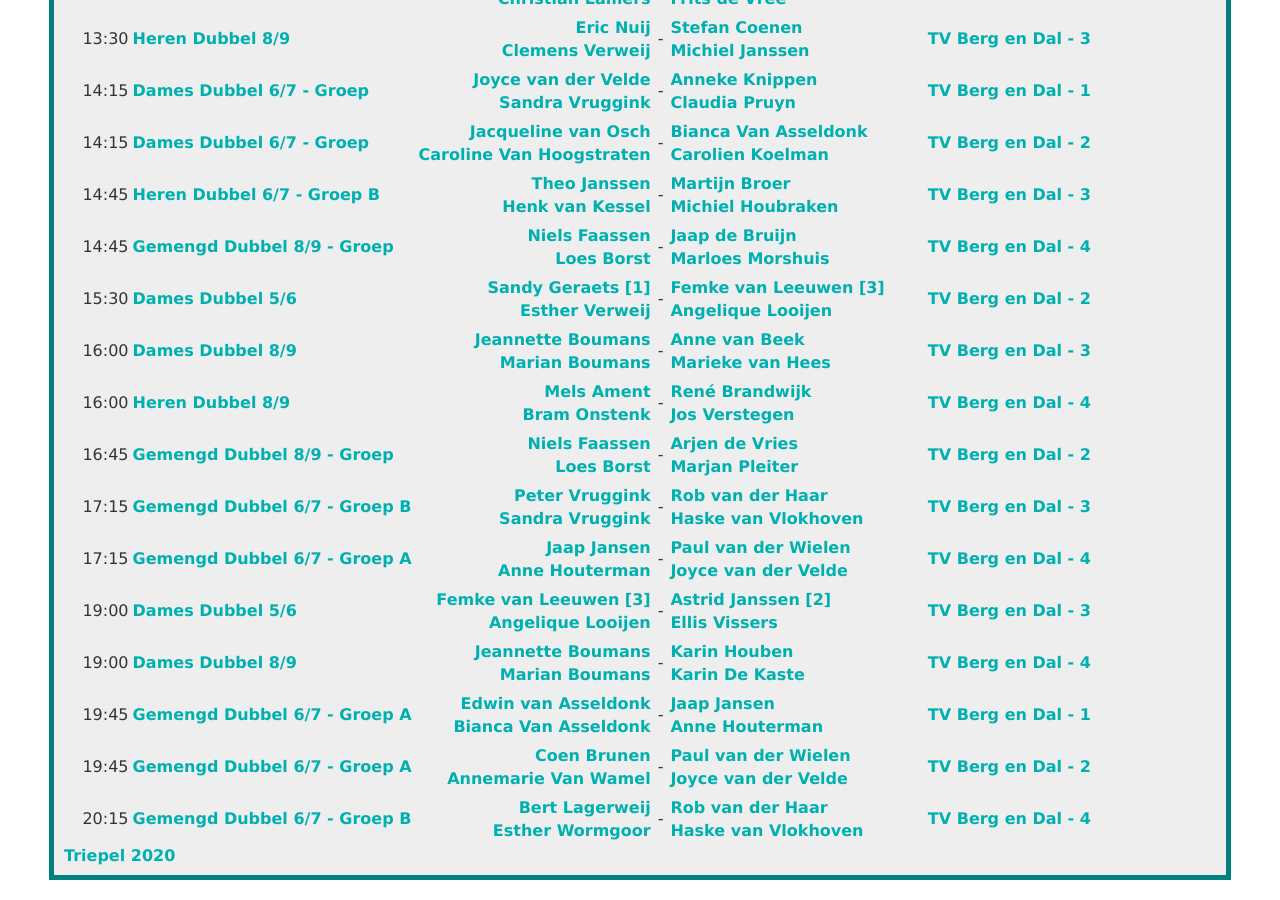
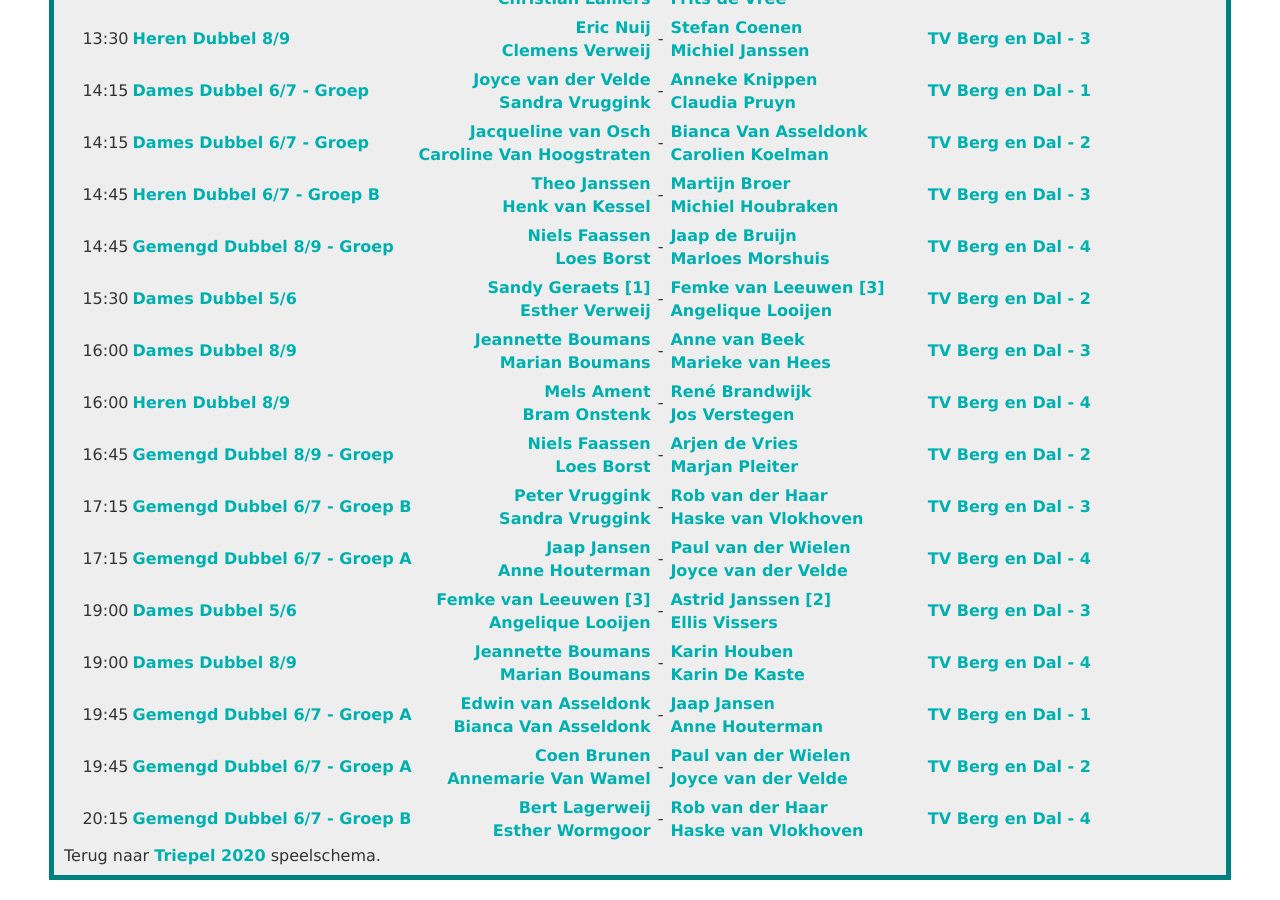
Before and after one commit to arjenpdevries/arjenpdevries.github.io, a Jekyll site: the page Triepel2020/0509.html, which Jekyll copies as it is, in a window 1280 px wide and 900 px high, scrolled down 638 px. Built offline with Jekyll 4.4.1, drawn with Linux system fonts in a browser that asks for light colours.

Commit message:
Minor edit footer

```diff
--- a/Triepel2020/0509.html
+++ b/Triepel2020/0509.html
@@ -375,7 +375,7 @@ Triepel 2020
 		</tr>
 	</tbody>
 </table>
-<a href="./index.html">Triepel 2020</a>
+Terug naar <a href="./index.html">Triepel 2020</a> speelschema.
 </div>
 </body>
 </html>
```
